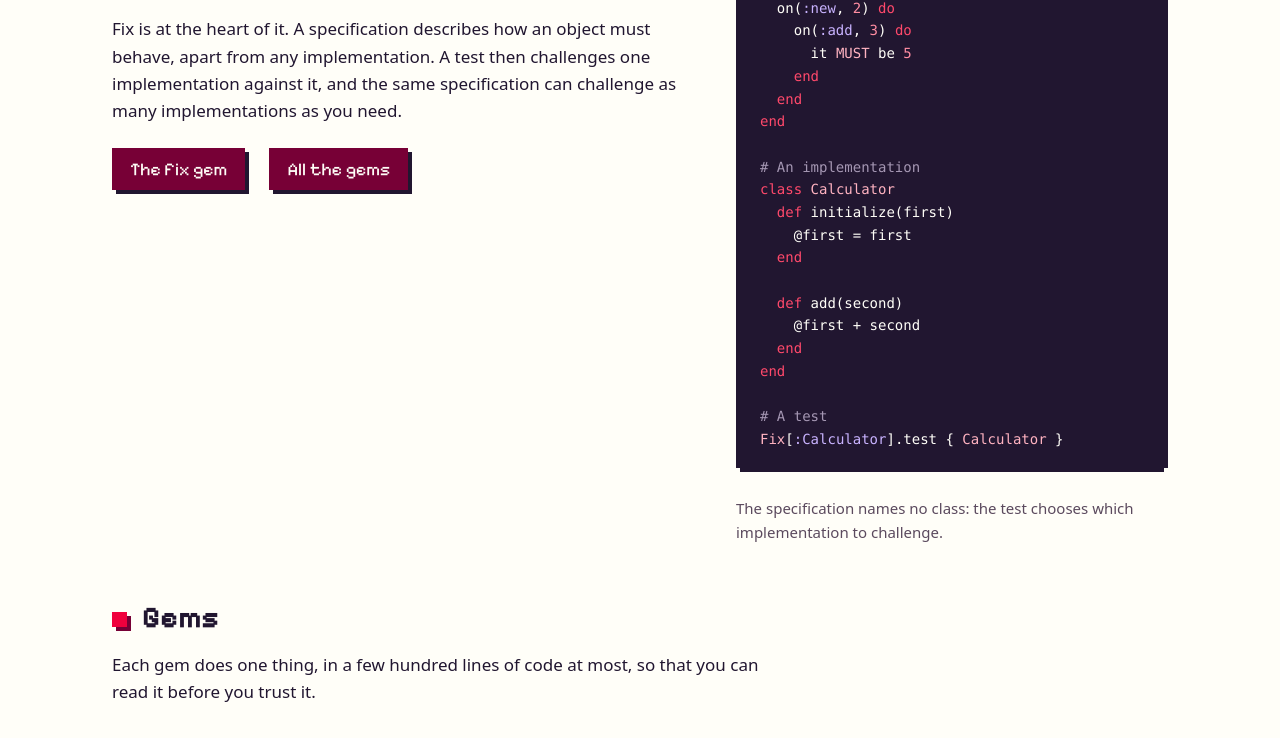
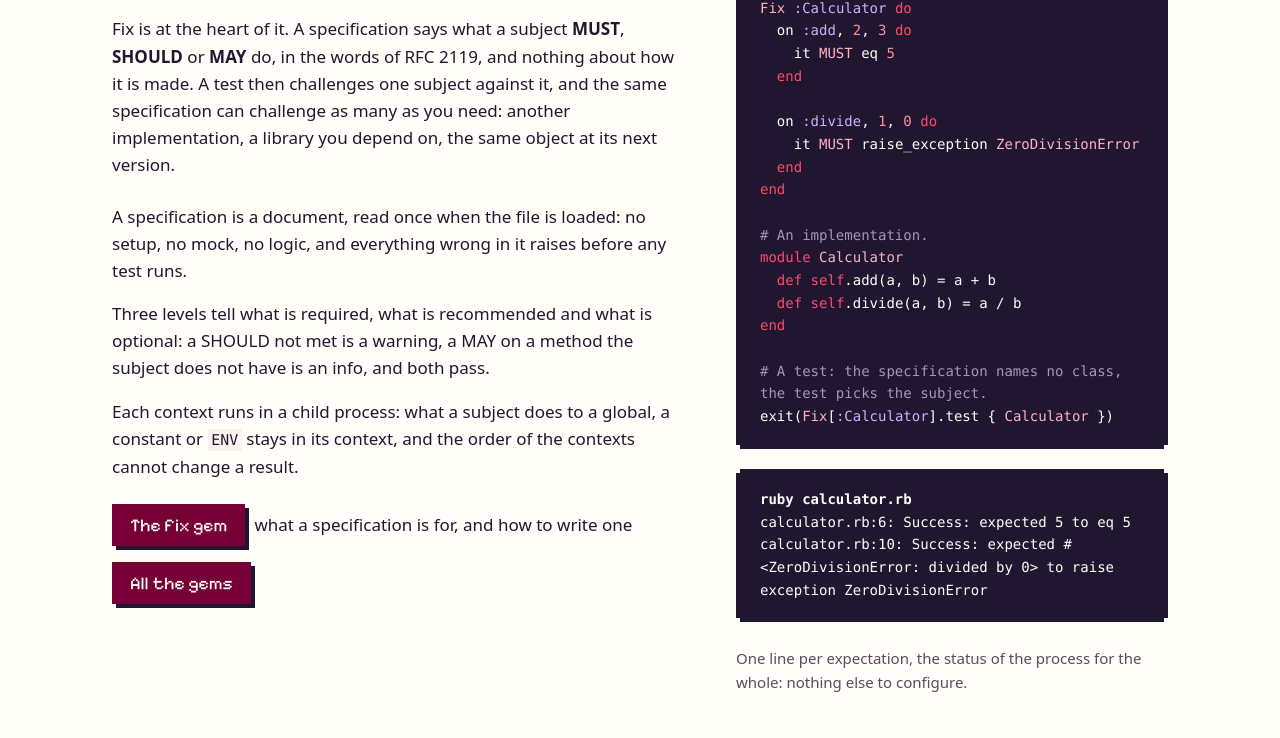
Before and after one commit to fixrb/fixrb.dev, a plain HTML site: page index.html in a window 1280 px wide. Shown: the part 265-1003 px from the top of the page. Drawn offline with Linux system fonts and the light colour scheme.

Commit message:
feat: open the home page on Fix 1.0
Replace the calculator of 0.21 with one that shows two expectations,
an exception among them, and its output; say in three sentences what a
specification is and what it is for, and point at the page of fix.

```diff
--- a/index.html
+++ b/index.html
@@ -44,37 +44,42 @@
         <h1>Fixrb</h1>
         <p>A collection of Ruby testing libraries designed to make programmers happy.</p>
       </hgroup>
-      <p>Fix is at the heart of it. A specification describes how an object must behave, apart from any implementation. A test then challenges one implementation against it, and the same specification can challenge as many implementations as you need.</p>
+      <p>Fix is at the heart of it. A specification says what a subject <strong>MUST</strong>, <strong>SHOULD</strong> or <strong>MAY</strong> do, in the words of RFC 2119, and nothing about how it is made. A test then challenges one subject against it, and the same specification can challenge as many as you need: another implementation, a library you depend on, the same object at its next version.</p>
       <figure>
         <pre data-example="examples/fix/calculator.rb"><code>require <span class="string">"fix"</span>
 
-<span class="comment"># A specification</span>
+<span class="comment"># A specification: what a calculator does, whatever it is made of.</span>
 <span class="constant">Fix</span> <span class="string">:Calculator</span> <span class="keyword">do</span>
-  on(<span class="string">:new</span>, <span class="number">2</span>) <span class="keyword">do</span>
-    on(<span class="string">:add</span>, <span class="number">3</span>) <span class="keyword">do</span>
-      it <span class="constant">MUST</span> be <span class="number">5</span>
-    <span class="keyword">end</span>
+  on <span class="string">:add</span>, <span class="number">2</span>, <span class="number">3</span> <span class="keyword">do</span>
+    it <span class="constant">MUST</span> eq <span class="number">5</span>
+  <span class="keyword">end</span>
+
+  on <span class="string">:divide</span>, <span class="number">1</span>, <span class="number">0</span> <span class="keyword">do</span>
+    it <span class="constant">MUST</span> raise_exception <span class="constant">ZeroDivisionError</span>
   <span class="keyword">end</span>
 <span class="keyword">end</span>
 
-<span class="comment"># An implementation</span>
-<span class="keyword">class</span> <span class="constant">Calculator</span>
-  <span class="keyword">def</span> initialize(first)
-    @first = first
-  <span class="keyword">end</span>
-
-  <span class="keyword">def</span> add(second)
-    @first + second
-  <span class="keyword">end</span>
+<span class="comment"># An implementation.</span>
+<span class="keyword">module</span> <span class="constant">Calculator</span>
+  <span class="keyword">def</span> <span class="keyword">self</span>.add(a, b) = a + b
+  <span class="keyword">def</span> <span class="keyword">self</span>.divide(a, b) = a / b
 <span class="keyword">end</span>
 
-<span class="comment"># A test</span>
-<span class="constant">Fix</span>[<span class="string">:Calculator</span>].test { <span class="constant">Calculator</span> }
+<span class="comment"># A test: the specification names no class, the test picks the subject.</span>
+exit(<span class="constant">Fix</span>[<span class="string">:Calculator</span>].test { <span class="constant">Calculator</span> })
 </code></pre>
-        <figcaption>The specification names no class: the test chooses which implementation to challenge.</figcaption>
+        <pre><kbd>ruby calculator.rb</kbd>
+<samp>calculator.rb:6: Success: expected 5 to eq 5
+calculator.rb:10: Success: expected #&lt;ZeroDivisionError: divided by 0> to raise exception ZeroDivisionError</samp></pre>
+        <figcaption>One line per expectation, the status of the process for the whole: nothing else to configure.</figcaption>
       </figure>
       <ul>
-        <li><a href="/gems/fix/">The fix gem</a></li>
+        <li>A specification is a document, read once when the file is loaded: no setup, no mock, no logic, and everything wrong in it raises before any test runs.</li>
+        <li>Three levels tell what is required, what is recommended and what is optional: a SHOULD not met is a warning, a MAY on a method the subject does not have is an info, and both pass.</li>
+        <li>Each context runs in a child process: what a subject does to a global, a constant or <code>ENV</code> stays in its context, and the order of the contexts cannot change a result.</li>
+      </ul>
+      <ul>
+        <li><a href="/gems/fix/">The fix gem</a>: what a specification is for, and how to write one</li>
         <li><a href="#gems">All the gems</a></li>
       </ul>
     </section>
```
Also changed, not shown: 1 other file.
